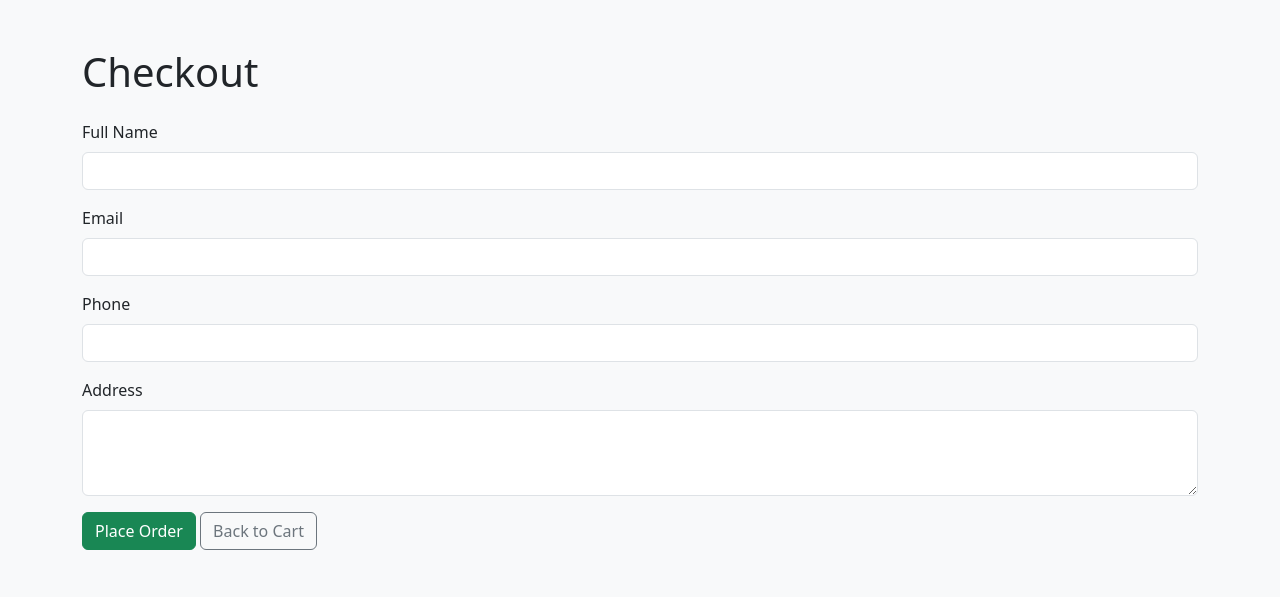
After one commit to myusercloud/lustreandluxe, a Django app: page /checkout/ in a window 1280 px wide. The commit adds this page. Shown: the top 597 px of the page. Run offline with Django 5.2, Linux system fonts and the light colour scheme.

Commit message:
Implement checkout functionality and update templates; add checkout view, URL, and form

```diff
--- a/lustreandluxe/lustreandluxe/shop/templates/shop/cart_detail.html
+++ b/lustreandluxe/lustreandluxe/shop/templates/shop/cart_detail.html
@@ -36,7 +36,7 @@
         </table>
 
         <h4 class="mt-3">Total: Ksh {{ total }}</h4>
-        <a href="#" class="btn btn-success mt-3">Proceed to Checkout</a>
+        <a href="{% url 'checkout' %}" class="btn btn-success mt-3">Proceed to Checkout</a>
     {% else %}
         <p>Your cart is empty.</p>
     {% endif %}
--- /dev/null
+++ b/lustreandluxe/lustreandluxe/shop/templates/shop/checkout.html
@@ -0,0 +1,41 @@
+<!DOCTYPE html>
+<html lang="en">
+<head>
+    <meta charset="UTF-8">
+    <title>Checkout - Jewelry Store</title>
+    <link rel="stylesheet" href="https://cdn.jsdelivr.net/npm/bootstrap@5.3.3/dist/css/bootstrap.min.css">
+</head>
+<body class="bg-light">
+
+<div class="container py-5">
+    <h1 class="mb-4">Checkout</h1>
+
+    <form method="post">
+        {% csrf_token %}
+        <div class="mb-3">
+            <label class="form-label">Full Name</label>
+            <input type="text" name="name" class="form-control" required>
+        </div>
+
+        <div class="mb-3">
+            <label class="form-label">Email</label>
+            <input type="email" name="email" class="form-control" required>
+        </div>
+
+        <div class="mb-3">
+            <label class="form-label">Phone</label>
+            <input type="text" name="phone" class="form-control" required>
+        </div>
+
+        <div class="mb-3">
+            <label class="form-label">Address</label>
+            <textarea name="address" class="form-control" rows="3" required></textarea>
+        </div>
+
+        <button type="submit" class="btn btn-success">Place Order</button>
+        <a href="{% url 'cart_detail' %}" class="btn btn-outline-secondary">Back to Cart</a>
+    </form>
+</div>
+
+</body>
+</html>
--- a/lustreandluxe/lustreandluxe/shop/urls.py
+++ b/lustreandluxe/lustreandluxe/shop/urls.py
@@ -7,4 +7,5 @@ urlpatterns = [
     path('cart/', views.cart_detail, name='cart_detail'),
     path('cart/add/<int:product_id>/', views.cart_add, name='cart_add'),
     path('cart/remove/<int:product_id>/', views.cart_remove, name='cart_remove'),
+    path('checkout/', views.checkout, name='checkout'),
 ]
--- a/lustreandluxe/lustreandluxe/shop/views.py
+++ b/lustreandluxe/lustreandluxe/shop/views.py
@@ -1,3 +1,4 @@
+from pyexpat.errors import messages
 from django.shortcuts import redirect, render, get_object_or_404
 from .models import Product
 
@@ -45,3 +46,43 @@ def cart_remove(request, product_id):
         del cart[str(product_id)]
     request.session['cart'] = cart
     return redirect('cart_detail')
+
+#checkout views
+
+def checkout(request):
+    cart = request.session.get('cart', {})
+
+    if request.method == "POST":
+        name = request.POST.get("name")
+        email = request.POST.get("email")
+        phone = request.POST.get("phone")
+        address = request.POST.get("address")
+
+        # Create the Order
+        order = Order.objects.create(
+            customer_name=name,
+            email=email,
+            phone=phone,
+            address=address
+        )
+
+        # Add items to Order
+        for product_id, quantity in cart.items():
+            product = get_object_or_404(Product, pk=product_id)
+            OrderItem.objects.create(
+                order=order,
+                product=product,
+                quantity=quantity
+            )
+
+            # reduce stock
+            product.stock -= quantity
+            product.save()
+
+        # clear cart
+        request.session['cart'] = {}
+        messages.success(request, "Your order has been placed successfully!")
+
+        return redirect('product_list')
+
+    return render(request, 'shop/checkout.html')
```
Also changed, not shown: lustreandluxe/lustreandluxe/lustreandluxe/settings.py (+7 -0 lines), lustreandluxe/lustreandluxe/shop/templates/shop/product_list.html (+6 -1 lines), lustreandluxe/lustreandluxe/db.sqlite3, lustreandluxe/lustreandluxe/media/products/download.jpg (added), lustreandluxe/lustreandluxe/media/products/download_qQpt0Fa.jpg (added).
